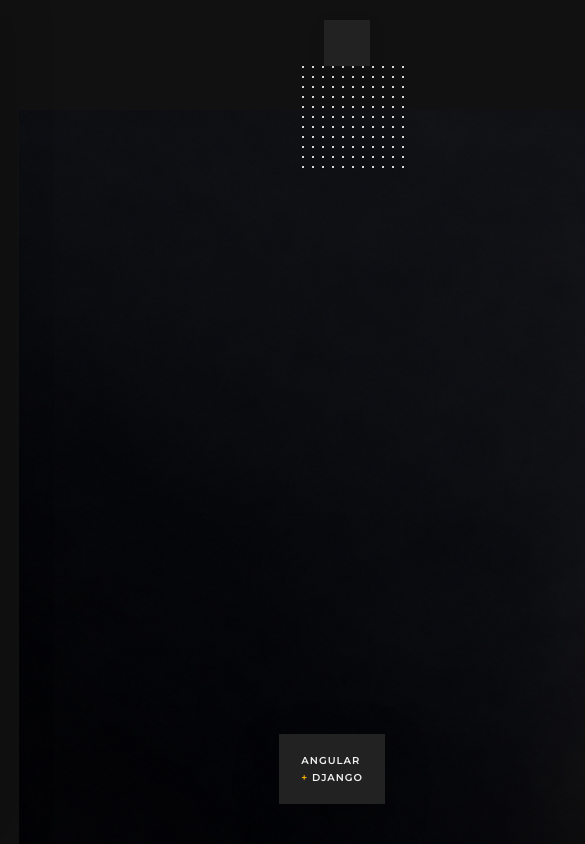
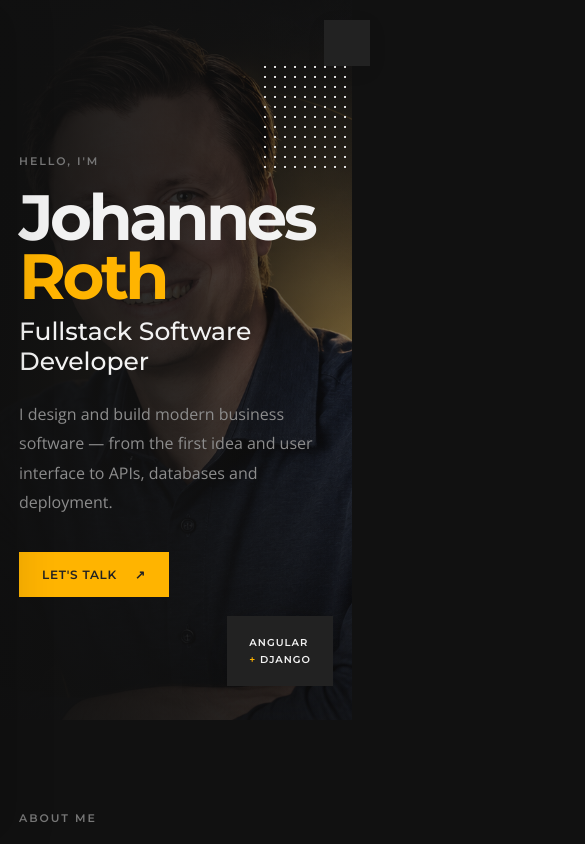
Before and after one commit to jorohx84/personal_portfolio_website, an Angular app: page / in a window 390 px wide. Shown: the top 844 px of the page, 585 px wide, since content can reach past the window. Built offline with nearby package versions, Linux system fonts and the light colour scheme.

Commit message:
Style hero portrait as full width background

```diff
--- a/src/styles.scss
+++ b/src/styles.scss
@@ -185,10 +185,47 @@ a {
 
 .hero {
     min-height: 760px;
-    display: grid;
-    grid-template-columns: 1fr .9fr;
-    gap: 70px;
-    align-items: center
+    position: relative;
+    display: flex;
+    align-items: center;
+    overflow: hidden;
+    isolation: isolate;
+    width: 100%;
+    padding: 0 max(50px, calc((100% - 1080px) / 2));
+    margin: 0
+}
+
+.hero-background {
+    position: absolute;
+    inset: 0;
+    z-index: -3;
+    overflow: hidden;
+    background: #111
+}
+
+.hero-background img {
+    width: 100%;
+    height: 100%;
+    display: block;
+    object-fit: cover;
+    object-position: 72% center;
+    filter: saturate(.78) contrast(1.04)
+}
+
+.hero-overlay {
+    position: absolute;
+    inset: 0;
+    z-index: -2;
+    background:
+        linear-gradient(90deg, rgba(17,17,17,.98) 0%, rgba(17,17,17,.91) 32%, rgba(17,17,17,.52) 62%, rgba(17,17,17,.18) 100%),
+        linear-gradient(180deg, rgba(17,17,17,.18) 0%, rgba(17,17,17,.12) 55%, rgba(17,17,17,.52) 100%)
+}
+
+.hero-copy {
+    position: relative;
+    z-index: 2;
+    width: min(590px, 58%);
+    padding: 90px 0
 }
 
 .kicker,
@@ -240,34 +277,10 @@ a {
     box-shadow: 0 10px 25px rgba(255, 180, 0, .25)
 }
 
-.hero-art {
-    position: relative;
-    height: 540px;
-    display: flex;
-    align-items: center;
-    justify-content: center
-}
-
-.portrait {
-    width: 100%;
-    height: 500px;
-    background: #111;
-    border-radius: 8px;
-    position: relative;
-    overflow: hidden
-}
-
-.portrait img {
-    width: 100%;
-    height: 100%;
-    display: block;
-    object-fit: cover;
-    object-position: 65% center
-}
-
 .hero-badge {
     position: absolute;
-    right: 0;
+    z-index: 3;
+    right: max(50px, calc((100% - 1080px) / 2));
     bottom: 72px;
     background: #222;
     padding: 18px 22px;
@@ -282,6 +295,7 @@ a {
 }
 
 .hero-dots {
+    z-index: 3;
     position: absolute;
     width: 110px;
     height: 110px;
@@ -738,12 +752,15 @@ a {
     }
 
     .hero {
-        gap: 35px
+        padding: 0 30px
     }
 
-    .portrait {
-        width: 340px;
-        height: 430px
+    .hero-copy {
+        width: min(620px, 72%)
+    }
+
+    .hero-badge {
+        right: 30px
     }
 
     .service-card {
@@ -809,9 +826,14 @@ a {
     }
 
     .hero {
-        min-height: auto;
-        padding: 110px 0 80px;
-        grid-template-columns: 1fr
+        min-height: 720px;
+        padding: 100px 19px 80px
+    }
+
+    .hero-copy {
+        width: 100%;
+        padding: 0;
+        max-width: 560px
     }
 
     .hero h1 {
@@ -822,14 +844,19 @@ a {
         height: 420px
     }
 
-    .portrait {
-        height: 380px;
-        width: 290px
+    .hero-background img {
+        object-position: 68% center
+    }
+
+    .hero-overlay {
+        background:
+            linear-gradient(90deg, rgba(17,17,17,.97) 0%, rgba(17,17,17,.82) 52%, rgba(17,17,17,.38) 100%),
+            linear-gradient(180deg, rgba(17,17,17,.2) 0%, rgba(17,17,17,.2) 55%, rgba(17,17,17,.62) 100%)
     }
 
     .hero-badge {
-        right: 5px;
-        bottom: 40px
+        right: 19px;
+        bottom: 34px
     }
 
     .content-section {
```
